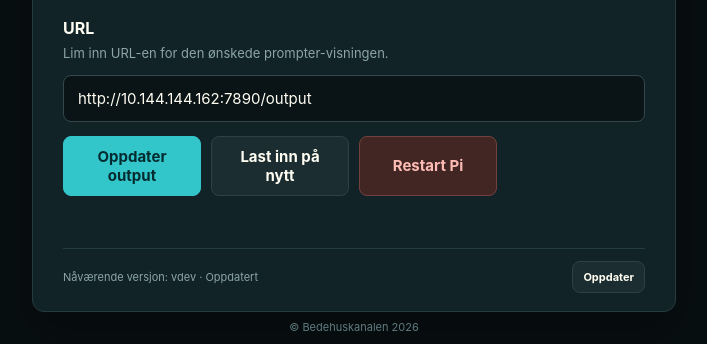
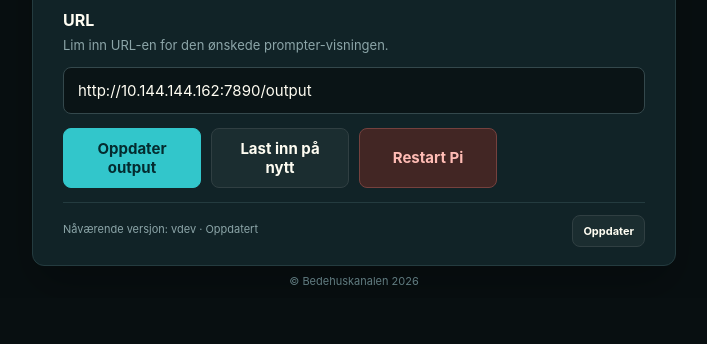
Before and after one commit to tv12bedehuskanalen/bk-prompter-output, a Flask app: page / in a window 1280 px wide. Shown: the part 543-887 px from the top of the page, without its empty margins (286-993 px from the left). After the commit the page ends 828 px from the top, so only its background shows below. Run offline with Flask 3, Linux system fonts and the light colour scheme.

Commit message:
Release v2.3.31

```diff
--- a/raspberry-pi/templates/index.html
+++ b/raspberry-pi/templates/index.html
@@ -95,7 +95,7 @@
       button.primary:hover { background: var(--accent-hover); }
       button.danger { border-color: #75413e; background: var(--danger-surface); color: #ffbcb5; }
       button.danger:hover { background: #58302e; }
-      #message { min-height: 22px; margin: 16px 0 0; color: var(--accent); font-size: 13px; font-weight: 650; }
+      #message { min-height: 0; margin: 3px 0 0; color: var(--accent); font-size: 10px; font-weight: 650; }
       footer { padding: 16px 0 0; color: #607b7f; font-size: 11px; text-align: center; }
       @media (max-width: 520px) {
         header { min-height: 68px; padding: 14px 18px; }
@@ -114,7 +114,7 @@
         h1 { margin-top: 8px; font-size: clamp(25px, 4vw, 32px); }
         .card { margin-top: 18px; }
         .preview-heading { padding-top: 12px; padding-bottom: 12px; }
-        .card-section:not(.preview-section) { padding-top: 18px; padding-bottom: 18px; }
+        .card-section:not(.preview-section) { padding-top: 10px; padding-bottom: 18px; }
         .hint { margin-bottom: 12px; }
         footer { padding-top: 8px; }
       }
@@ -140,8 +140,7 @@
             <button type="button" data-action="refresh">Last inn på nytt</button>
             <button class="danger" type="button" data-action="reboot">Restart Pi</button>
           </div>
-          <p id="message" role="status" aria-live="polite">{{ update_status }}</p>
-          <div class="software"><span id="softwareStatus">{{ 'Nåværende versjon: ' ~ version ~ (' · Ny versjon tilgjengelig: ' ~ update_available if update_available else ' · Oppdatert') }}</span><button type="button" data-action="software-update">Oppdater</button></div>
+          <div class="software"><div><span id="softwareStatus">{{ 'Nåværende versjon: ' ~ version ~ (' · Ny versjon tilgjengelig: ' ~ update_available if update_available else ' · Oppdatert') }}</span><p id="message" role="status" aria-live="polite">{{ update_status }}</p></div><button type="button" data-action="software-update">Oppdater</button></div>
           <div class="progress" id="updateProgress" aria-hidden="true"></div>
         </div>
       </section>
```
Also changed, not shown: 1 other file.
